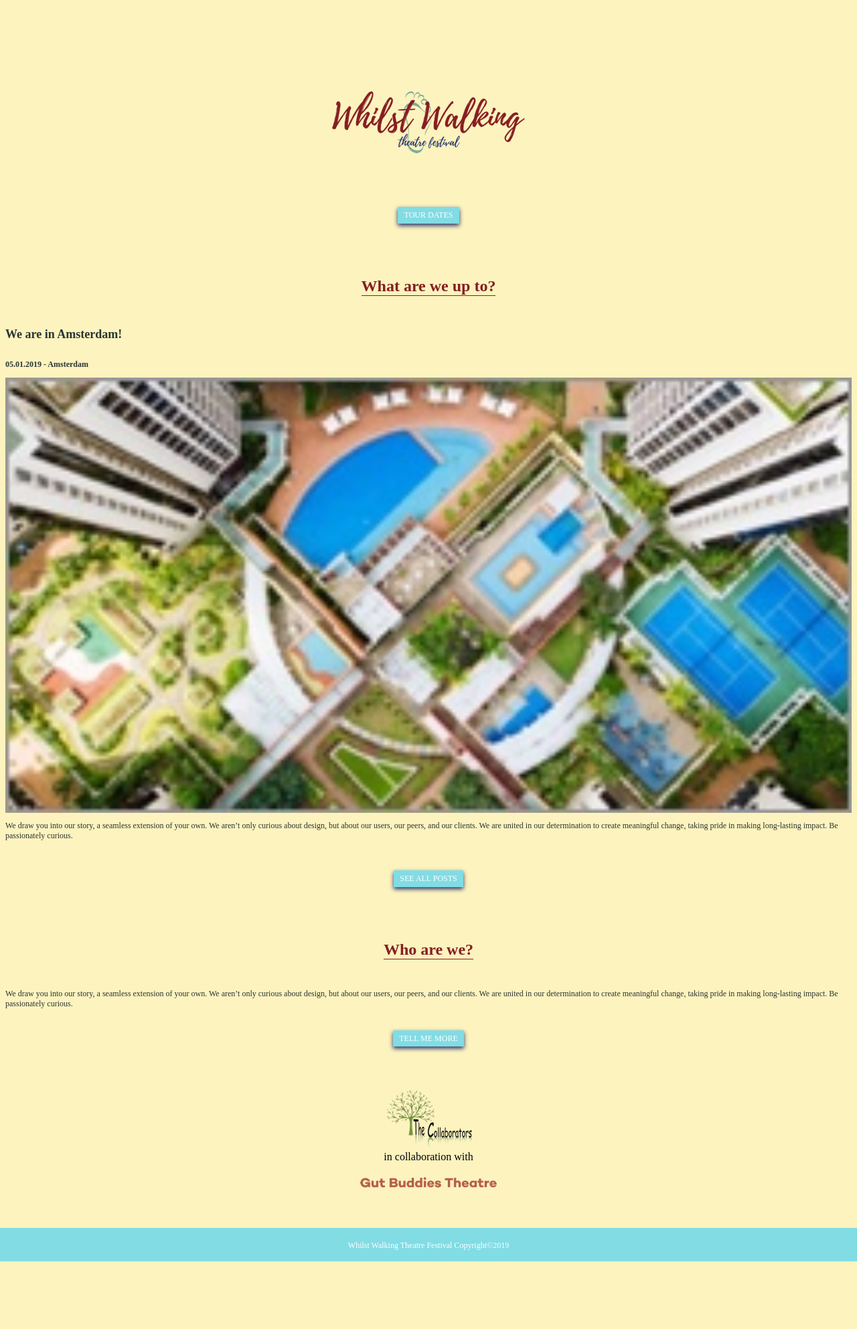
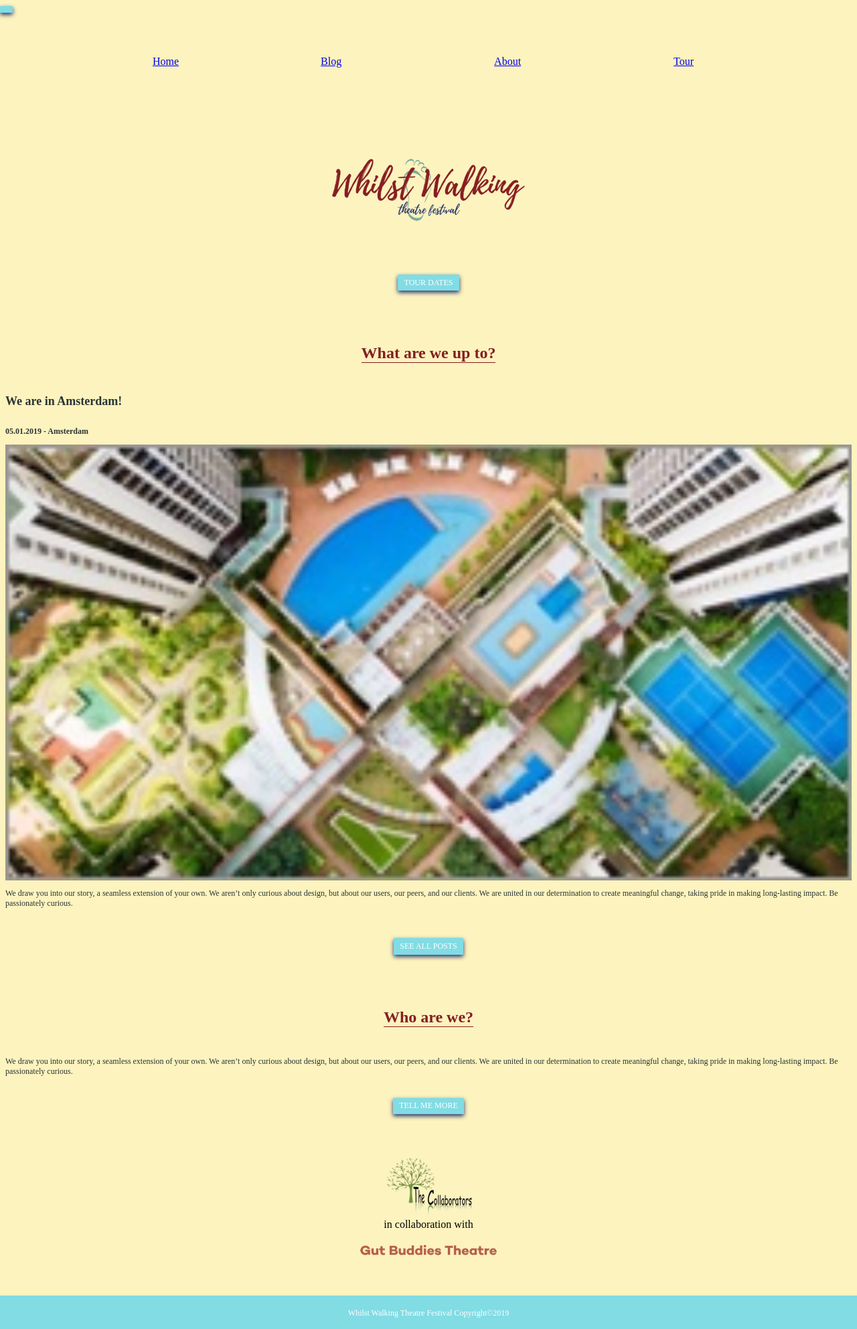
Before and after one commit to matteocarpi/wwtf, a Jekyll site: the page built from index.md, in a window 1280 px wide. Shown: the whole page at 67% size. Built offline with Jekyll 4.4.1, drawn with Linux system fonts in a browser that asks for light colours; before the commit the page ends 1884 px from its top, so only the background shows below that.

Commit message:
provisional navbar in place

```diff
--- a/_includes/navigation.html
+++ b/_includes/navigation.html
@@ -0,0 +1,27 @@
+<div class="navigation-wrap">
+  <nav class="navigation navbar text-center navbar-expand-lg navbar-light bg-light">
+    <button class="navbar-toggler text-center ml-auto custom-toggler" type="button" data-toggle="collapse" data-target="#navbarNavAltMarkup" aria-controls="navbarNavAltMarkup" aria-expanded="false" aria-label="Toggle navigation">
+      <span class="navbar-toggler-icon"></span>
+    </button>
+    <div class="collapse navbar-collapse" id="navbarNavAltMarkup">
+      <div class="navbar-nav">
+        {% for item in site.data.navigation %}
+          {% if page.url contains item.link %}
+            <div class="menu-item">
+              <a class="menu-item active" href="{{ item.link | relative_url }}">
+                {{ item.name }}
+              </a>
+            </div>
+          {% else %}
+            <div class="menu-item">
+              <a class="menu-item" href="{{ item.link | relative_url }}">
+                {{ item.name }}
+              </a>
+            </div>
+          {% endif %}
+        {% endfor %}
+      </div>
+        </div>
+      </div>
+  </nav>
+</div>
--- a/_layouts/default.html
+++ b/_layouts/default.html
@@ -2,6 +2,7 @@
 <html lang="en" dir="ltr">
   {% include head.html %}
   <body>
+    {% include navigation.html %}
     <div class="content">
     {{ content }}
     </div>
--- a/_sass/universal.scss
+++ b/_sass/universal.scss
@@ -57,6 +57,17 @@ button {
   margin-bottom: 4rem;
 }
 
+//Header
+.navbar-nav {
+  display: flex;
+  justify-content: space-evenly;
+  margin: 0 2rem;
+}
+.menu-item + .menu-item {
+  margin: 0 1rem;
+}
+//Footer
+
 .footer ::after {
   content: '';
   flex: 1 0 auto;
```
Also changed, not shown: 6 other files.
